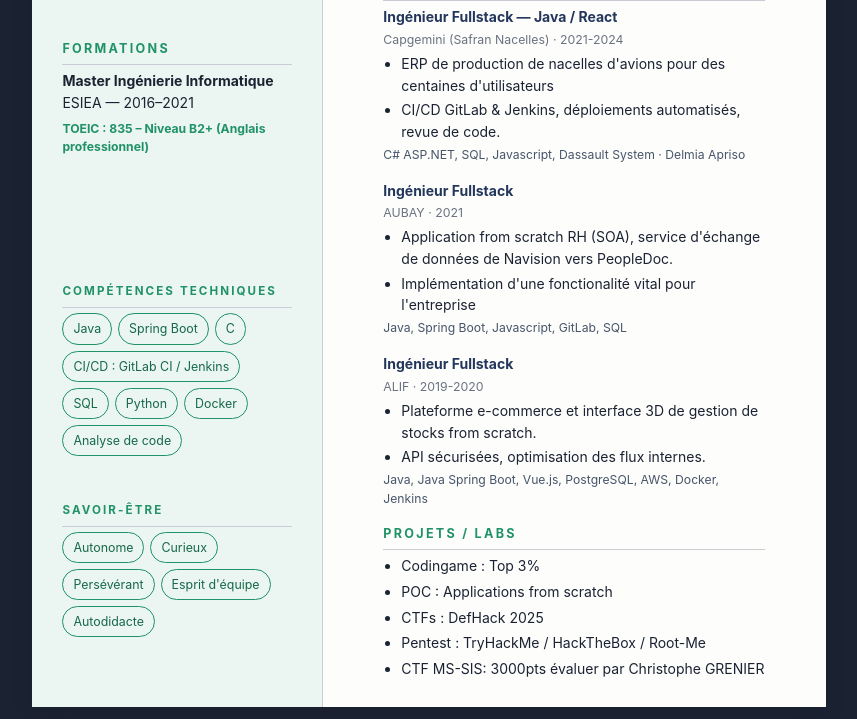
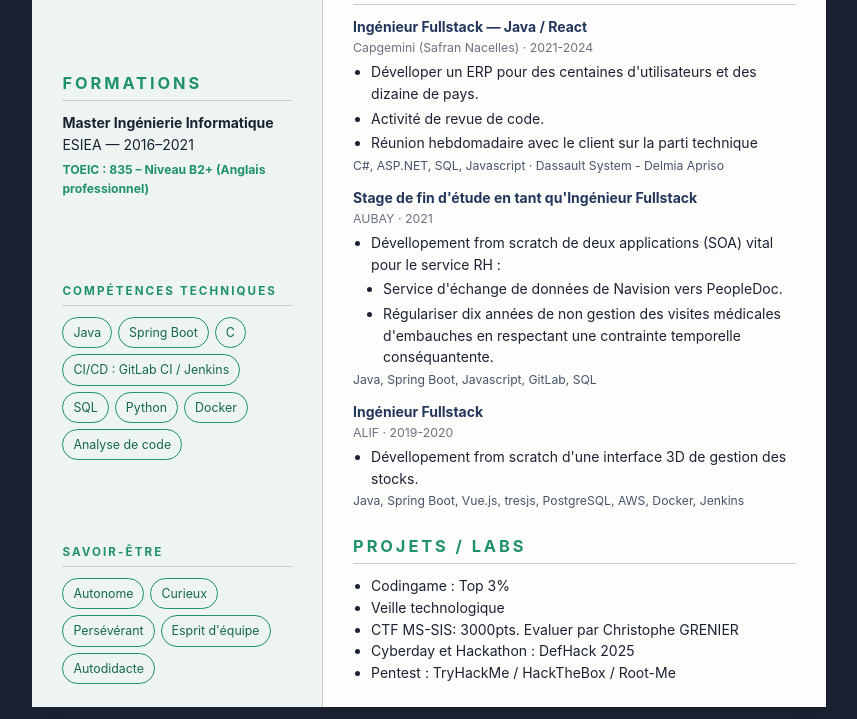
Before and after one commit to MehdiMascret/CV, a plain HTML site: page index.html in a window 1280 px wide. Shown: the part 428-1147 px from the top of the page, without its empty margins (211-1068 px from the left). Drawn offline with Linux system fonts and the light colour scheme.

Commit message:
+ Header PDF Fixed + Remove rule / separator class +  Update Texts

```diff
--- a/index.css
+++ b/index.css
@@ -1,7 +1,7 @@
 :root {
   --color-primary: hsl(158, 64%, 35%);
   --color-primary-foreground: hsl(0, 0%, 100%);
-  --color-primary-light: lch(95.71% 4.08 169.18);
+  --color-primary-light: lch(95.71% 3 169.18);
   --color-primary-dark: hsl(158, 64%, 25%);
   --color-secondary: hsl(45, 86%, 58%);
   --color-secondary-foreground: hsl(222, 30%, 15%);
@@ -39,7 +39,7 @@ body {
 header {
   padding: 14mm 16mm;
   background: var(--color-background);
-  border-bottom: 1px solid var(--color-border);
+  border-bottom: 2px solid var(--color-border);
   position: relative;
   overflow: hidden;
   display: flex;
@@ -70,7 +70,7 @@ header::before {
   background:
     repeating-linear-gradient(135deg, hsla(158, 64%, 35%, 0.15) 0 1px, transparent 1px 12px),
     repeating-linear-gradient(45deg, hsla(158, 64%, 35%, 0.30) 0 1px, transparent 1px 12px),
-    linear-gradient(90deg, hsla(158, 64%, 35%, 0.15), transparent 60%);
+    linear-gradient(90deg, transparent 0%, hsla(158, 64%, 35%, 0.25));
 }
 
 .content {
@@ -79,34 +79,34 @@ header::before {
 }
 aside {
   background: var(--color-primary-light);
-  padding: 10mm 8mm 10mm 8mm;
+  padding: 6mm 8mm;
   border-right: 1px solid var(--color-border);
   display: flex;
   flex-direction: column;
-  gap: 12mm;
+  gap: 6mm;
+  justify-content: space-between;
 }
 main {
-  padding: 12mm 16mm;
+  padding: 6mm 8mm;
   display: flex;
   flex-direction: column;
   background: var(--color-background);
-  justify-content: space-between;
   padding-bottom: 6mm;
+  gap: 6mm;
 }
 
 /* Typography */
 h3 {
   color: var(--color-primary);
-  font-size: 12.6px;
+  border-bottom: 1px var(--color-border) solid;
   text-transform: uppercase;
   letter-spacing: 0.18em;
-  margin-bottom: 6px;
   white-space: preserve nowrap;
+  padding-bottom: 1mm;
 }
 h4 {
   color: var(--color-accent);
   font-size: 14px;
-  margin-bottom: 2px;
 }
 p {
   margin-bottom: 6px;
@@ -146,10 +146,6 @@ p {
 /* Lists */
 .list {
   list-style: none;
-  margin-top: 4px;
-}
-.list li {
-  margin: 4px 0;
 }
 
 /* Contact icons */
@@ -188,9 +184,6 @@ p {
 }
 
 /* Experience */
-.xp {
-  margin-bottom: 4mm;
-}
 .xp .meta {
   font-size: 12.3px;
   color: #6b7280;
@@ -202,6 +195,9 @@ p {
 .xp li {
   margin: 3px 0;
 }
+.xp .subli {
+  margin-left: 12px;
+}
 .stack {
   font-size: 12.2px;
   color: #475569;
@@ -209,6 +205,11 @@ p {
 }
 .separator {
   flex: .5;
+}
+section {
+  display: flex;
+  flex-direction: column;
+  gap: 3mm;
 }
 
 /* Print */
--- a/index.html
+++ b/index.html
@@ -18,7 +18,6 @@
       <aside>
         <section>
           <h3>Contact</h3>
-          <div class="rule"></div>
           <ul class="list contact">
             <li class="item">
               <span class="icon">
@@ -76,17 +75,14 @@
 
         <section>
           <h3>Formations</h3>
-          <div class="rule"></div>
           <ul class="list edu">
             <!-- <li><strong>MS-SIS – Sécurité des SI (Bac+6)</strong><br><span class="muted">ESIEA — 2025–2026</span><br><span class="badge">Mention Très Bien – Major de promotion</span></li> -->
             <li><strong>Master Ingénierie Informatique</strong><br><span class="muted">ESIEA — 2016–2021</span><br><span class="badge">TOEIC : 835 – Niveau B2+ (Anglais professionnel)</span></li>
           </ul>
         </section>
 
-        <div class="separator"></div>
         <section>
           <h3 style="font-size: 11.6px;">Compétences techniques</h3>
-          <div class="rule"></div>
           <div class="chips">
             <span class="chip">Java</span>
             <span class="chip">Spring Boot</span>
@@ -100,7 +96,6 @@
         </section>
         <section>
           <h3 style="font-size: 11.6px;">Savoir-être</h3>
-          <div class="rule"></div>
           <div class="chips">
             <span class="chip">Autonome</span>
             <span class="chip">Curieux</span>
@@ -115,32 +110,34 @@
       <main>
         <section>
           <h3>Profil</h3>
-          <div class="rule"></div>
-          <p>Développeur full-stack passionné, actuellement en MS·SIS, avec un intérêt marqué pour le pentest et les exploits zero-day.
-            Solide expérience en développement, accompagnement technique d'équipes, en correction de bugs, et en amélioration de la qualité du code.
-            Je souhaite mettre mes compétences techniques au service de la cybersécurité offensive et du hacking éthique.</p>
+          <p style="font-size: 12px;">
+            Actuellement en MS·SIS, avec 4 ans d'experience en tant que développeur full-stack.<br>
+            Je suis passionné par la technicité, avec un intérêt marqué pour le pentest et les exploits zero-day.
+            Solide expérience en développement applicative, accompagnement technique des collaborateurs, en correction de bugs, et en amélioration de la qualité du code.<br>
+            Je souhaite mettre mes compétences techniques au service de la cybersécurité offensive et du hacking éthique.
+          </p>
         </section>
 
         <section>
           <h3>Expériences</h3>
-          <div class="rule"></div>
-
           <article class="xp">
             <h4>Ingénieur Fullstack — Java / React</h4>
             <div class="meta">Capgemini (Safran Nacelles) · 2021-2024</div>
             <ul>
-              <li>ERP de production de nacelles d'avions pour des centaines d'utilisateurs</li>
-              <li>CI/CD GitLab & Jenkins, déploiements automatisés, revue de code.</li>
+              <li>Dévelloper un ERP pour des centaines d'utilisateurs et des dizaine de pays.</li>
+              <li>Activité de revue de code.</li>
+              <li>Réunion hebdomadaire avec le client sur la parti technique</li>
             </ul>
-            <div class="stack">C# ASP.NET, SQL, Javascript, Dassault System · Delmia Apriso</div>
+            <div class="stack">C#, ASP.NET, SQL, Javascript · Dassault System - Delmia Apriso</div>
           </article>
 
           <article class="xp">
-            <h4>Ingénieur Fullstack</h4>
+            <h4>Stage de fin d'étude en tant qu'Ingénieur Fullstack</h4>
             <div class="meta">AUBAY · 2021</div>
             <ul>
-              <li>Application from scratch RH (SOA), service d'échange de données de Navision vers PeopleDoc.</li>
-              <li>Implémentation d'une fonctionalité vital pour l'entreprise</li>
+              <li>Dévellopement from scratch de deux applications (SOA) vital pour le service RH :
+              <li class="subli">Service d'échange de données de Navision vers PeopleDoc.</li>
+              <li class="subli">Régulariser dix années de non gestion des visites médicales d'embauches en respectant une contrainte temporelle conséquantente.</li>
             </ul>
             <div class="stack">Java, Spring Boot, Javascript, GitLab, SQL</div>
           </article>
@@ -149,24 +146,20 @@
             <h4>Ingénieur Fullstack</h4>
             <div class="meta">ALIF · 2019-2020</div>
             <ul>
-              <li>Plateforme e-commerce et interface 3D de gestion de stocks from scratch.</li>
-              <li>API sécurisées, optimisation des flux internes.</li>
+              <li>Dévellopement from scratch d'une interface 3D de gestion des stocks.</li>
             </ul>
-            <div class="stack">Java, Java Spring Boot, Vue.js, PostgreSQL, AWS, Docker, Jenkins</div>
+            <div class="stack">Java, Spring Boot, Vue.js, tresjs, PostgreSQL, AWS, Docker, Jenkins</div>
           </article>
         </section>
 
         <section>
           <h3>Projets / Labs</h3>
-          <div class="rule"></div>
           <ul class="list" style="list-style:disc;margin-left:18px">
             <li>Codingame : Top 3%</li>
-            <li>POC : Applications from scratch</li>
-            <li>CTFs : DefHack 2025</li>
+            <li>Veille technologique</li>
+            <li>CTF MS-SIS: 3000pts. Evaluer par Christophe GRENIER</li>
+            <li>Cyberday et Hackathon : DefHack 2025</li>
             <li>Pentest : TryHackMe / HackTheBox / Root-Me</li>
-            <li>CTF MS-SIS: 3000pts évaluer par Christophe GRENIER</li>
-            <!-- <li>Lab Red Team (AD, attaques internes, BloodHound).</li>
-            <li>CTF : TryHackMe / HackTheBox / Root-Me</li> -->
           </ul>
         </section>
       </main>
```
Also changed, not shown: 1 other file.
